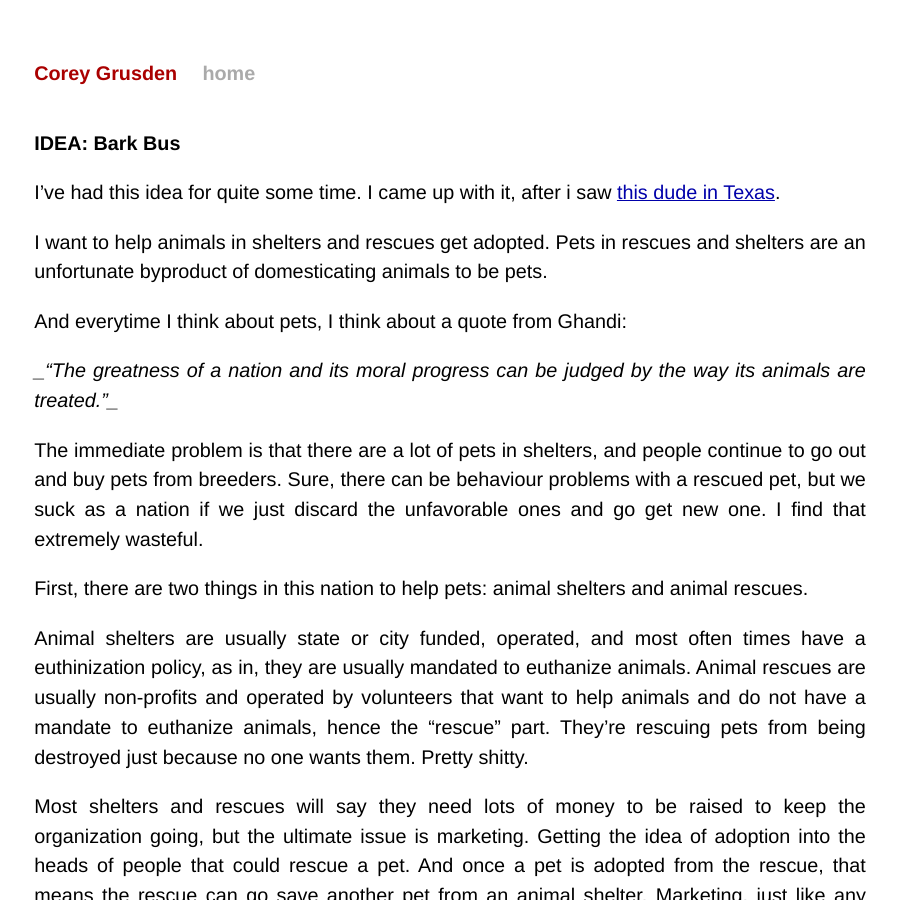
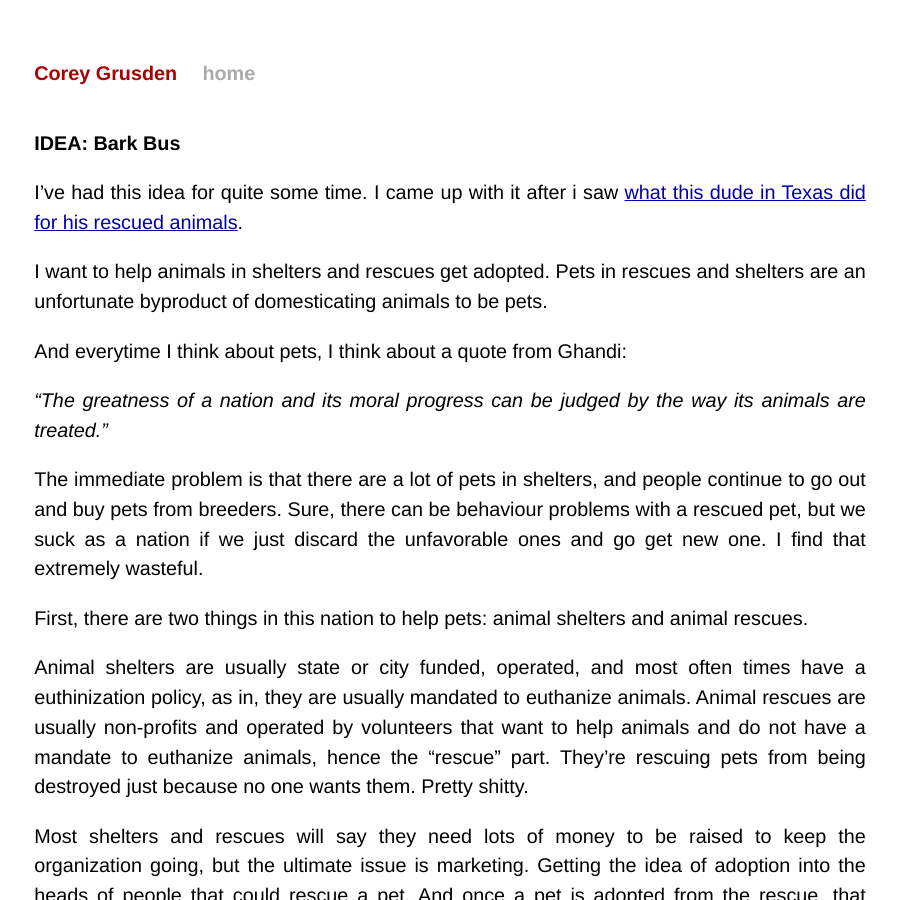
Before and after one commit to cgrusden/cgrusden.github.io, a Jekyll site: the page built from _posts/2023-01-01-bark-bus-idea.md, in a window 1280 px wide and 900 px high. Shown: the whole window, without its empty margins (190-1087 px from the left). Built offline with Jekyll 4.4.1, drawn with Linux system fonts in a browser that asks for light colours.

Commit message:
Clean up hyperlink and formatting

```diff
--- a/_posts/2023-01-01-bark-bus-idea.md
+++ b/_posts/2023-01-01-bark-bus-idea.md
@@ -3,13 +3,13 @@ layout: post
 title: "IDEA: Bark Bus"
 ---
 
-I've had this idea for quite some time. I came up with it, after i saw [this dude in Texas](https://www.boredpanda.com/rescued-dog-train-tractor-stray-eugene-bostick/?utm_source=google&utm_medium=organic&utm_campaign=organic).
+I've had this idea for quite some time. I came up with it after i saw [what this dude in Texas did for his rescued animals](https://www.boredpanda.com/rescued-dog-train-tractor-stray-eugene-bostick/?utm_source=google&utm_medium=organic&utm_campaign=organic).
 
 I want to help animals in shelters and rescues get adopted. Pets in rescues and shelters are an unfortunate byproduct of domesticating animals to be pets.
 
 And everytime I think about pets, I think about a quote from Ghandi:
 
-*_“The greatness of a nation and its moral progress can be judged by the way its animals are treated.”_*
+*“The greatness of a nation and its moral progress can be judged by the way its animals are treated.”*
 
 The immediate problem is that there are a lot of pets in shelters, and people continue to go out and buy pets from breeders. Sure, there can be behaviour problems with a rescued pet, but we suck as a nation if we just discard the unfavorable ones and go get new one. I find that extremely wasteful.
 
```
